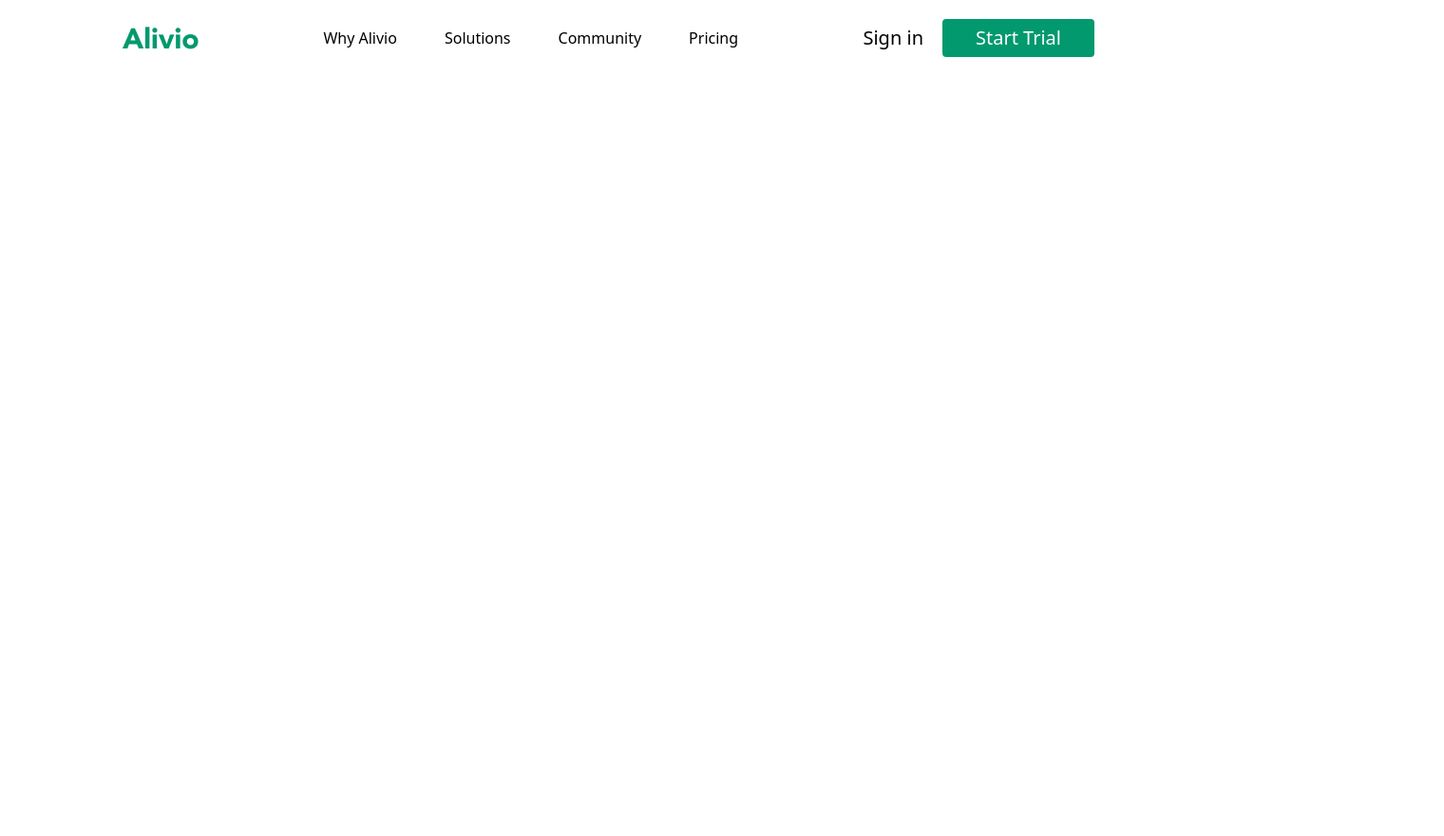
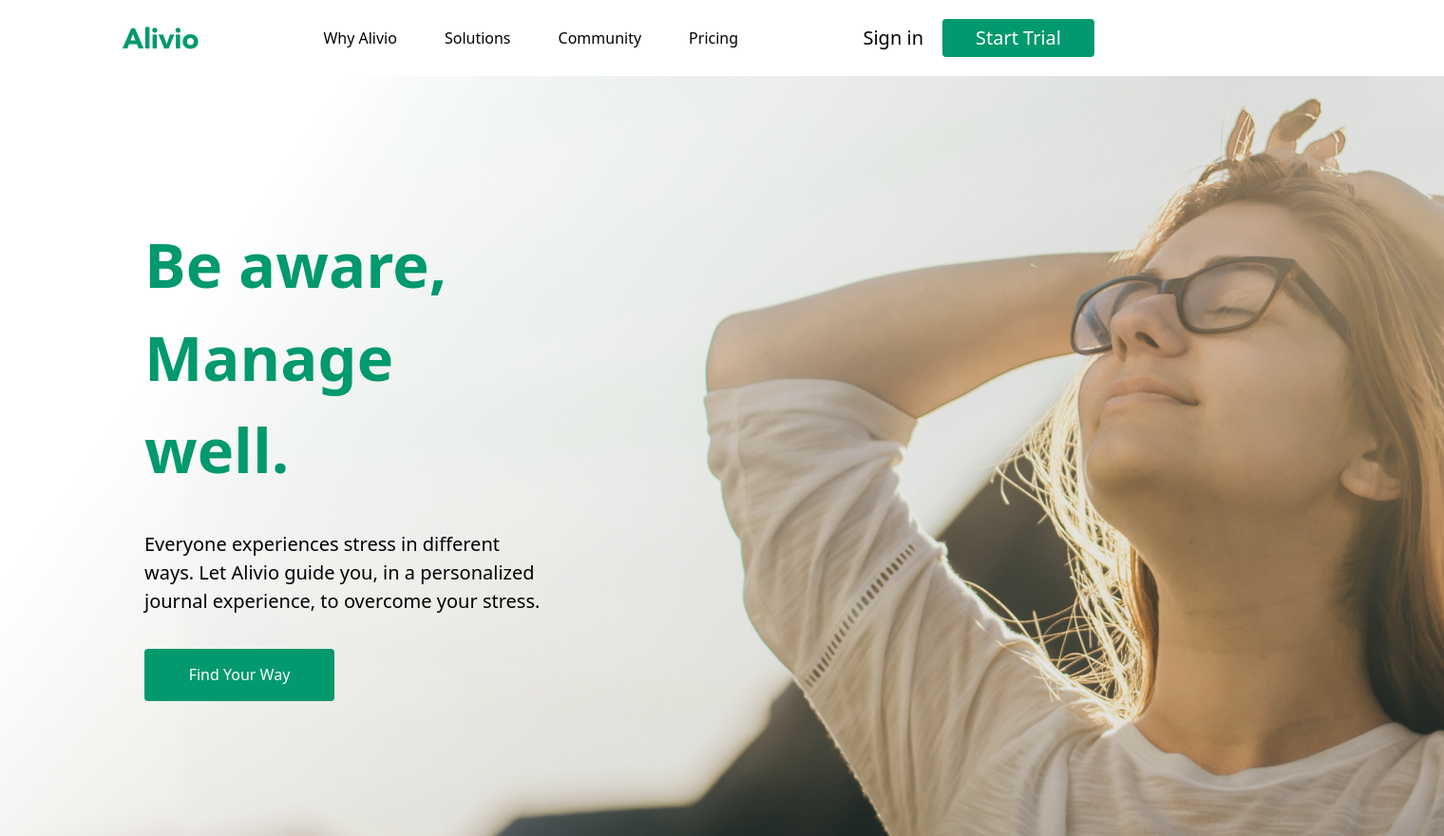
Before and after one commit to Wohidjon/hw-3-for-git-rtr, a website: page src/index.html in a window 1280 px wide. Shown: the whole page at 95% size, 1520 px wide, since content can reach past the window. Before the commit the page ends 800 px from the top, so only its background shows below. Drawn offline with nearby package versions, Linux system fonts and the light colour scheme; files that its build step writes are made by us from their sources.

Commit message:
section1

```diff
--- a/src/index.html
+++ b/src/index.html
@@ -22,5 +22,16 @@
             </div>
         </nav>
     </header>
+    <div style="background-image: url(./BG\ \(7\).png); width: 1520px; height: 800px;">
+        <section class="w-[80%] m-auto">
+            <aside class="w-[35%]">
+                <h1 class="text-[65px] text-[#01996D] pt-[150px] font-semibold">Be aware,
+                    Manage well.</h1>
+                <p class="text-[20px] py-[35px]">Everyone experiences stress in different ways.
+                    Let Alivio guide you, in a personalized journal experience, to overcome your stress.</p>
+                    <button class="bg-[#01996D] text-white w-[200px] h-[55px] rounded">Find Your Way</button>
+            </aside>
+        </section>
+    </div>
 </body>
 </html>
```
Also changed, not shown: src/BG (7).png (added).
